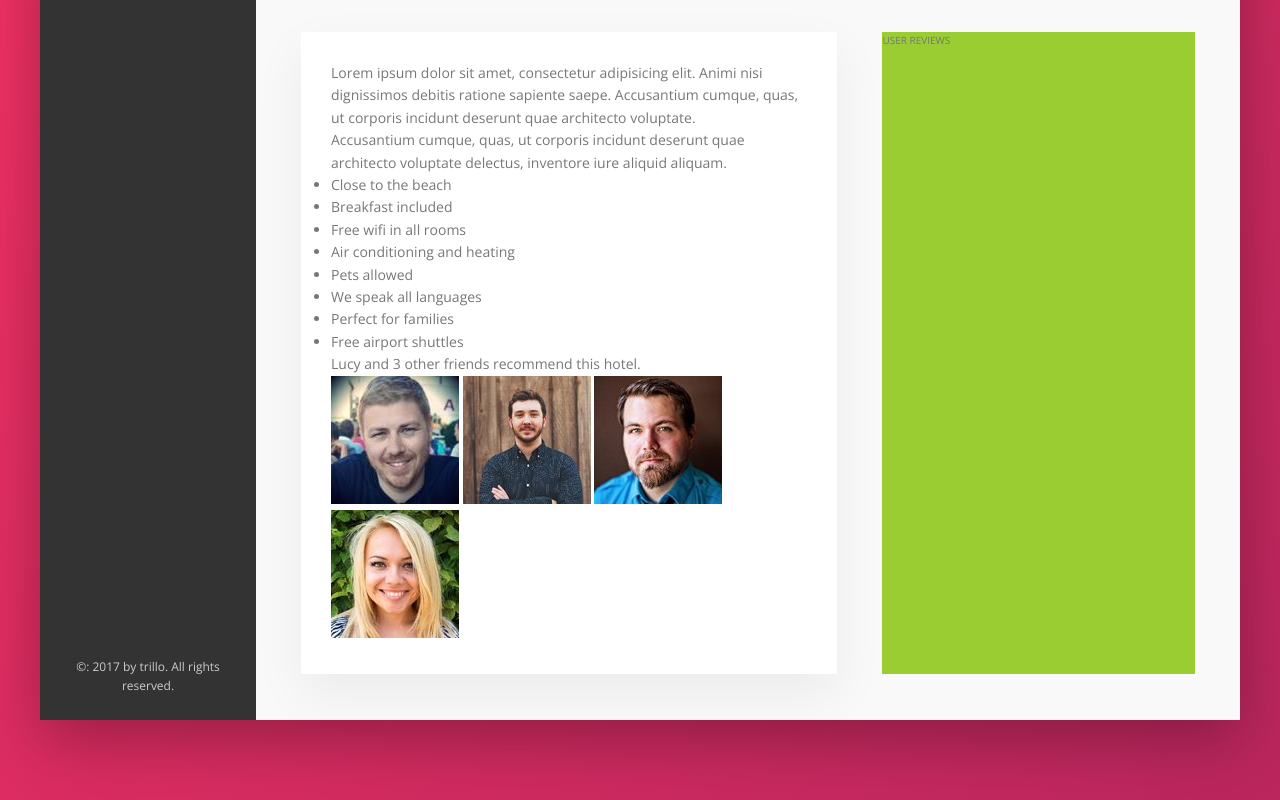
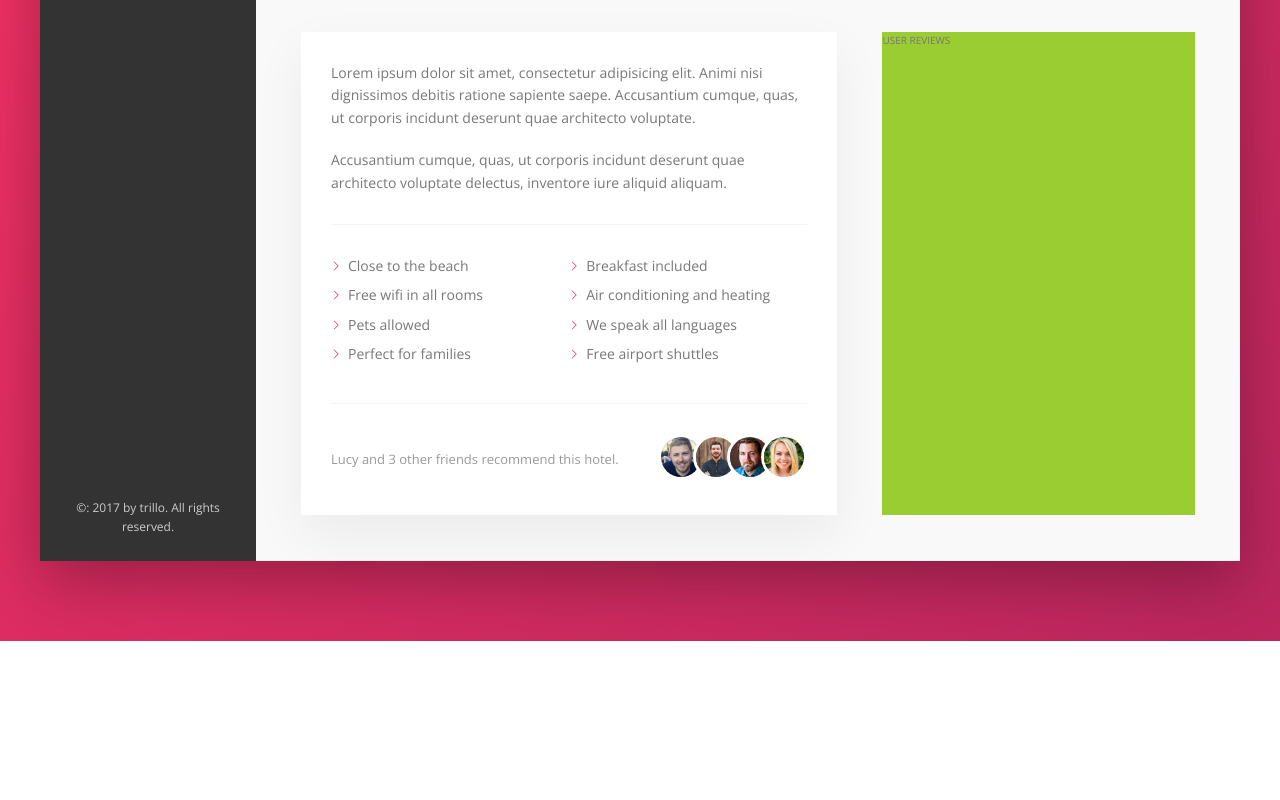
Before and after one commit to codecamjam/advanced-css-course, a website: page Trillo/index.html in a window 1280 px wide. Shown: the part 615-1415 px from the top of the page. After the commit the page ends 1256 px from the top, so only its background shows below. Drawn offline with nearby package versions, Linux system fonts and the light colour scheme.

Commit message:
l83 building the description section - pt 2

```diff
--- a/Trillo/index.html
+++ b/Trillo/index.html
@@ -164,14 +164,14 @@
               </p>
 
               <ul class="list">
-                <li class="list-item">Close to the beach</li>
-                <li class="list-item">Breakfast included</li>
-                <li class="list-item">Free wifi in all rooms</li>
-                <li class="list-item">Air conditioning and heating</li>
-                <li class="list-item">Pets allowed</li>
-                <li class="list-item">We speak all languages</li>
-                <li class="list-item">Perfect for families</li>
-                <li class="list-item">Free airport shuttles</li>
+                <li class="list__item">Close to the beach</li>
+                <li class="list__item">Breakfast included</li>
+                <li class="list__item">Free wifi in all rooms</li>
+                <li class="list__item">Air conditioning and heating</li>
+                <li class="list__item">Pets allowed</li>
+                <li class="list__item">We speak all languages</li>
+                <li class="list__item">Perfect for families</li>
+                <li class="list__item">Free airport shuttles</li>
               </ul>
               <div class="recommend">
                 <p class="recommend__count">
--- a/Trillo/sass/_components.scss
+++ b/Trillo/sass/_components.scss
@@ -296,3 +296,74 @@
     box-shadow: none;
   }
 }
+
+/////////////////////////////////////////
+//PARAGRAPH
+.paragraph:not(:last-of-type) {
+  margin-bottom: 2rem;
+}
+
+/////////////////////////////////////////
+//LIST
+.list {
+  list-style: none;
+  margin: 3rem 0;
+  padding: 3rem 0;
+  border-top: var(--line);
+  border-bottom: var(--line);
+
+  display: flex;
+  flex-wrap: wrap;
+
+  &__item {
+    flex: 0 0 50%;
+    margin-bottom: 0.7rem;
+  }
+
+  &__item::before {
+    content: "";
+    display: inline-block;
+    height: 1rem;
+    width: 1rem;
+    margin-right: 0.7rem;
+
+    //older browsers
+    // background-image: url(../img/chevron-thin-right.svg);
+    // background-size: cover;
+
+    //newer browsers - masks
+    background-color: var(--color-primary);
+    -webkit-mask-image: url(../img/chevron-thin-right.svg);
+    -webkit-mask-size: cover;
+    mask-size: cover;
+    mask-image: url(../img/chevron-thin-right.svg);
+  }
+}
+
+/////////////////////////////////////////
+//RECOMMEND
+.recommend {
+  font-size: 1.3rem;
+  color: var(--color-grey-dark-3);
+  display: flex;
+  align-items: center;
+
+  &__count {
+    margin-right: auto;
+  }
+
+  &__friends {
+  }
+
+  &__photo {
+    height: 4rem;
+    width: 4rem;
+    border-radius: 50%;
+    border: 3px solid #fff;
+    box-sizing: content-box;
+
+    &:not(:last-child) {
+      margin-right: -1.5rem;
+    }
+  }
+}
```
Also changed, not shown: Trillo/css/style.comp.css.
